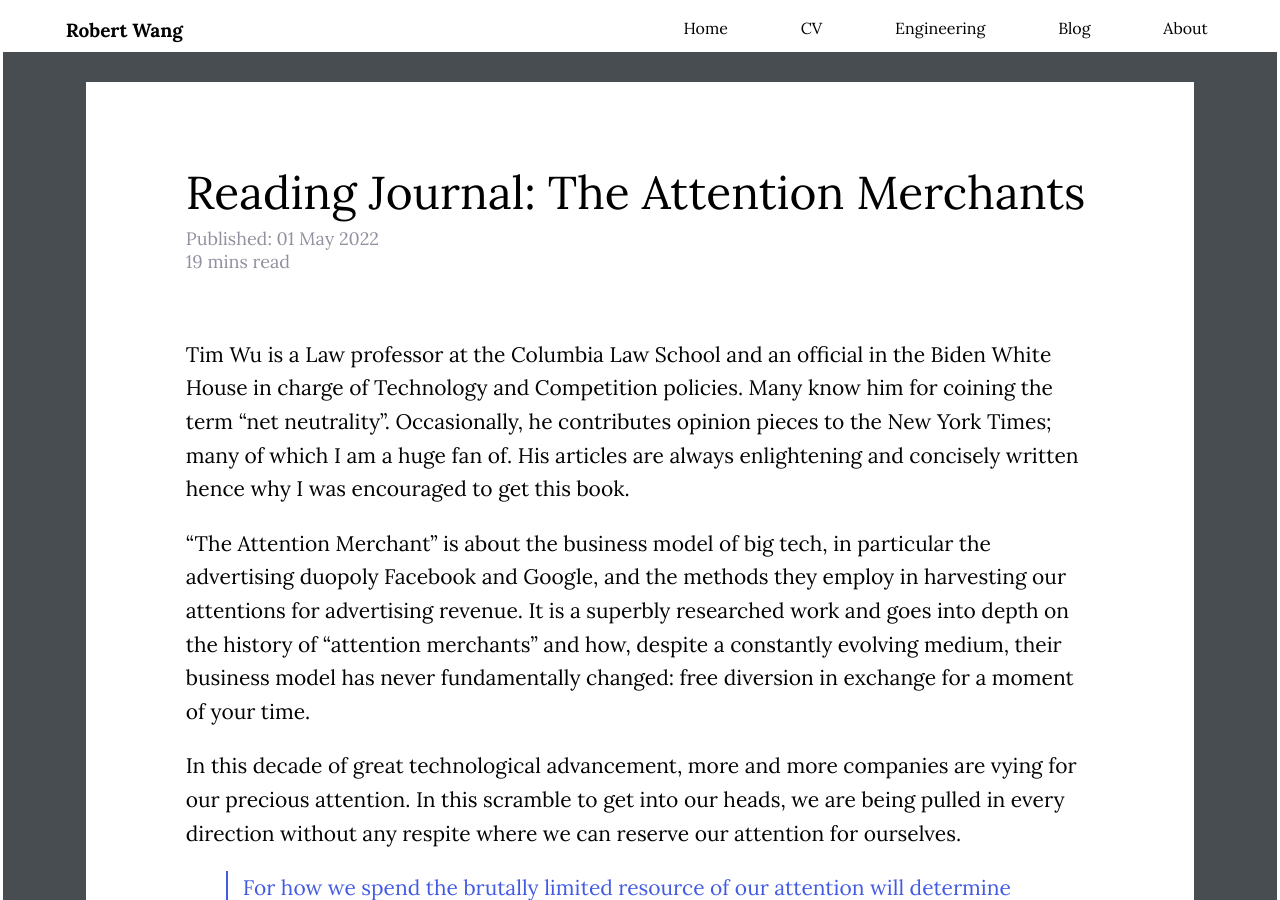
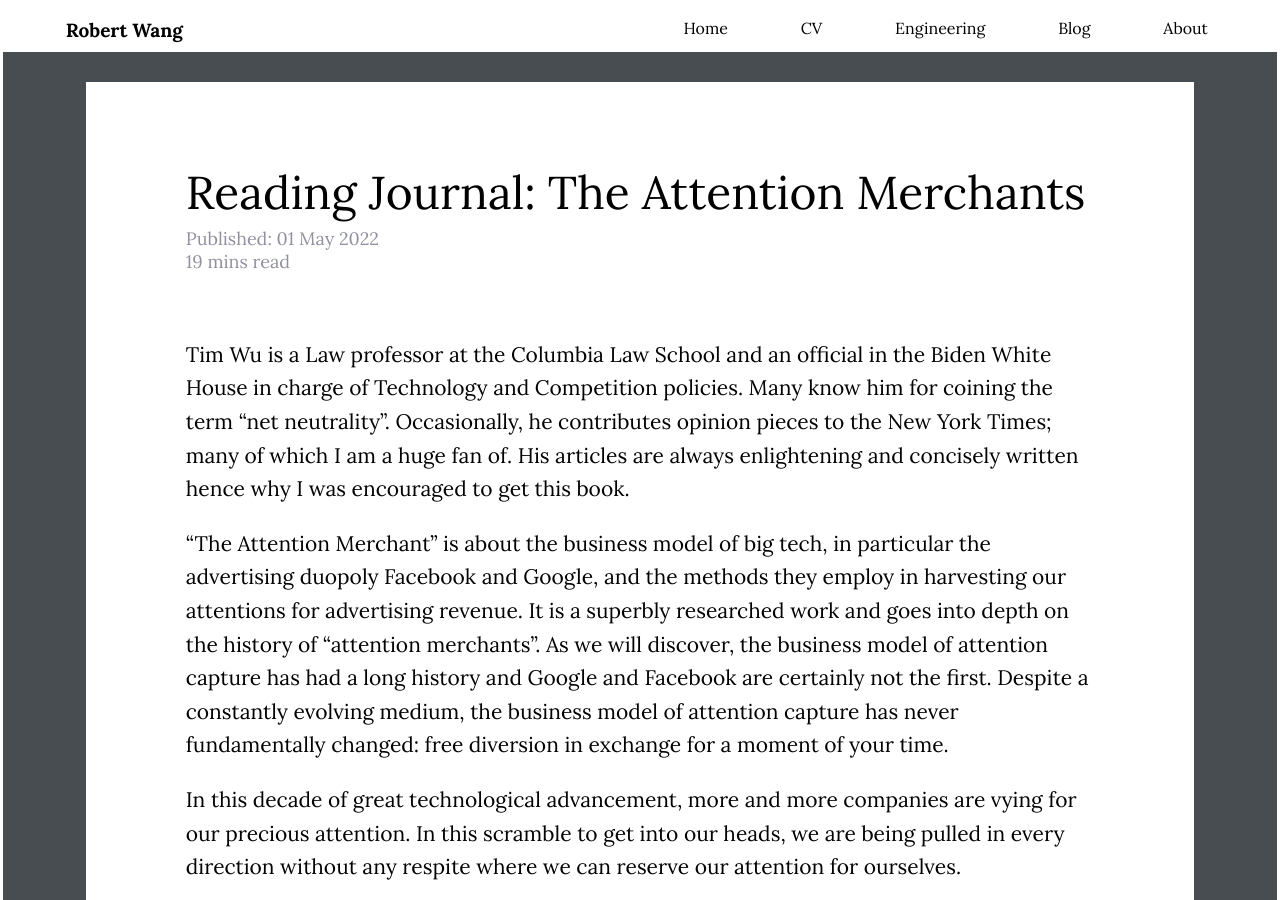
Before and after one commit to wcfrobert/wcfrobert.github.io, a Jekyll site: the page built from _posts/2022-05-01-attention.md, in a window 1280 px wide and 900 px high. Built offline with Jekyll 4.4.1, drawn with Linux system fonts in a browser that asks for light colours; comment, search, counter and statistics services are not loaded.

Commit message:
new article

```diff
--- a/_posts/2022-05-01-attention.md
+++ b/_posts/2022-05-01-attention.md
@@ -10,7 +10,7 @@
 
 Tim Wu is a Law professor at the Columbia Law School and an official in the Biden White House in charge of Technology and Competition policies. Many know him for coining the term "net neutrality". Occasionally, he contributes opinion pieces to the New York Times; many of which I am a huge fan of. His articles are always enlightening and concisely written hence why I was encouraged to get this book.
 
-"The Attention Merchant" is about the business model of big tech, in particular the advertising duopoly Facebook and Google, and the methods they employ in harvesting our attentions for advertising revenue. It is a superbly researched work and goes into depth on the history of "attention merchants" and how, despite a constantly evolving medium, their business model has never fundamentally changed: free diversion in exchange for a moment of your time.
+"The Attention Merchant" is about the business model of big tech, in particular the advertising duopoly Facebook and Google, and the methods they employ in harvesting our attentions for advertising revenue. It is a superbly researched work and goes into depth on the history of "attention merchants". As we will discover, the business model of attention capture has had a long history and Google and Facebook are certainly not the first. Despite a constantly evolving medium, the business model of attention capture has never fundamentally changed: free diversion in exchange for a moment of your time.
 
 In this decade of great technological advancement, more and more companies are vying for our precious attention. In this scramble to get into our heads, we are being pulled in every direction without any respite where we can reserve our attention for ourselves.
 
```
